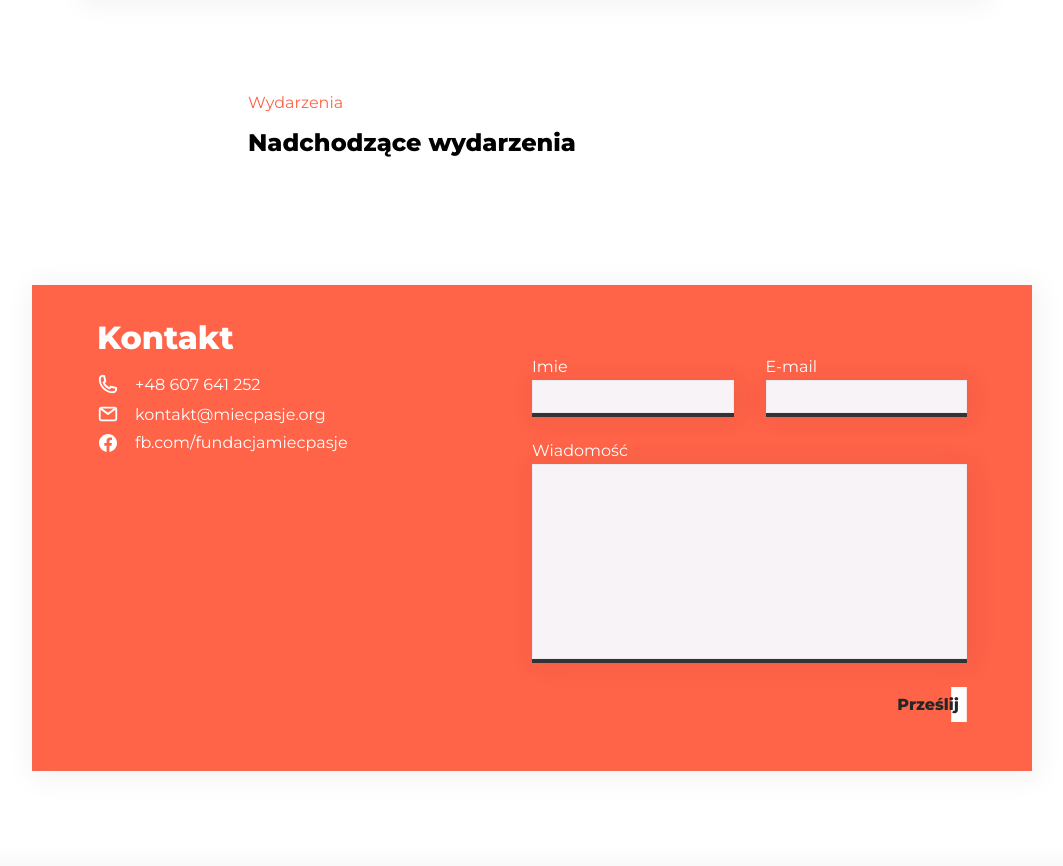
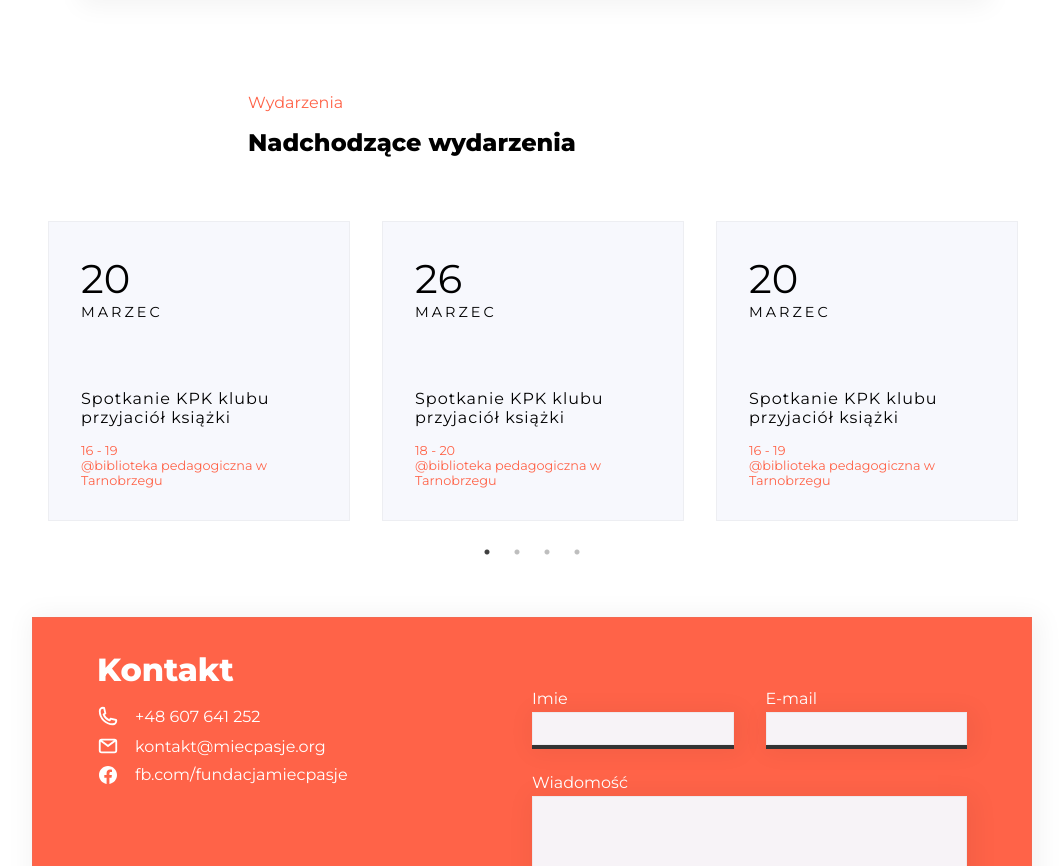
Before and after one commit to jakex7/fundacja-miec-pasje, a Gatsby site: page / in a window 1280 px wide. Shown: the part 1035-1901 px from the top of the page, without its empty margins (108-1171 px from the left). Built offline with nearby package versions, Linux system fonts and the light colour scheme; Gatsby itself is replaced by a stand-in of ours.

Commit message:
Add basic Events section

```diff
--- a/package.json
+++ b/package.json
@@ -24,7 +24,9 @@
     "react": "^17.0.1",
     "react-dom": "^17.0.1",
     "react-helmet": "^6.1.0",
+    "react-slick": "^0.28.1",
     "react-toastify": "^7.0.3",
+    "slick-carousel": "^1.8.1",
     "styled-components": "^5.2.1",
     "yup": "^0.32.9"
   },
--- /dev/null
+++ b/src/assets/data/events.js
@@ -0,0 +1,44 @@
+export const events = [
+  {
+    day: 20,
+    month: 'Marzec',
+    time: '16 - 19',
+    location: 'biblioteka pedagogiczna w Tarnobrzegu',
+    title: 'Spotkanie KPK klubu przyjaciół książki',
+  },
+  {
+    day: 26,
+    month: 'Marzec',
+    time: '18 - 20',
+    location: 'biblioteka pedagogiczna w Tarnobrzegu',
+    title: 'Spotkanie KPK klubu przyjaciół książki',
+  },
+  {
+    day: 20,
+    month: 'Marzec',
+    time: '16 - 19',
+    location: 'biblioteka pedagogiczna w Tarnobrzegu',
+    title: 'Spotkanie KPK klubu przyjaciół książki',
+  },
+  {
+    day: 26,
+    month: 'Marzec',
+    time: '18 - 20',
+    location: 'biblioteka pedagogiczna w Tarnobrzegu',
+    title: 'Spotkanie KPK klubu przyjaciół książki',
+  },
+  {
+    day: 20,
+    month: 'Marzec',
+    time: '16 - 19',
+    location: 'biblioteka pedagogiczna w Tarnobrzegu',
+    title: 'Spotkanie KPK klubu przyjaciół książki',
+  },
+  {
+    day: 26,
+    month: 'Marzec',
+    time: '18 - 20',
+    location: 'biblioteka pedagogiczna w Tarnobrzegu',
+    title: 'Spotkanie KPK klubu przyjaciół książki',
+  },
+]
--- a/src/components/organisms/EventsSection/EventsSection.js
+++ b/src/components/organisms/EventsSection/EventsSection.js
@@ -1,17 +1,79 @@
 import React from 'react'
+import Slider from 'react-slick'
+import styled from 'styled-components'
+import 'slick-carousel/slick/slick.css'
+import 'slick-carousel/slick/slick-theme.css'
 import { Wrapper } from './EventsSection.style'
 import SectionTitle from '../../molecules/SectionTitle/SectionTitle'
-// import styled from 'styled-components'
+import { events } from '../../../assets/data/events'
 
-// const Container = styled.div`
-// `
+const EventWrapper = styled.div`
+  margin: 1rem;
+  box-sizing: border-box;
+  width: calc(100% - 2rem);
+  min-height: 300px;
+  display: flex;
+  flex-direction: column;
+  justify-content: space-between;
+  padding: 2rem;
+  background-color: ${({ theme }) => theme.lightGray};
+  border: 1px solid ${({ theme }) => theme.darkGray};
+`
+const Top = styled.div``
+const Day = styled.h3`
+  margin: 0;
+  font-weight: 300;
+  font-size: 2.5rem;
+`
+const Month = styled.div`
+  letter-spacing: 3px;
+  text-transform: uppercase;
+  font-size: 0.9rem;
+`
+const Bottom = styled.div``
+const Title = styled.div`
+  margin-bottom: 1rem;
+  letter-spacing: 1px;
+`
+const Time = styled.div`
+  font-size: 0.8rem;
+  color: ${({ theme }) => theme.accent};
+`
+const Location = styled.div`
+  font-size: 0.8rem;
+  color: ${({ theme }) => theme.accent};
+`
 
 const EventsSection = () => {
+  const settings = {
+    dots: true,
+    speed: 500,
+    infinite: false,
+    slidesToShow: 3,
+    slidesToScroll: 1,
+  }
   return (
     <Wrapper id="wydarzenia">
       <SectionTitle title="Wydarzenia">
         <>Nadchodzące wydarzenia</>
       </SectionTitle>
+      <Slider {...settings}>
+        {events.map(event => (
+          <div key={Math.random()}>
+            <EventWrapper>
+              <Top>
+                <Day>{event.day}</Day>
+                <Month>{event.month}</Month>
+              </Top>
+              <Bottom>
+                <Title>{event.title}</Title>
+                <Time>{event.time}</Time>
+                <Location>@{event.location}</Location>
+              </Bottom>
+            </EventWrapper>
+          </div>
+        ))}
+      </Slider>
     </Wrapper>
   )
 }
```
Also changed, not shown: 1 other file.
